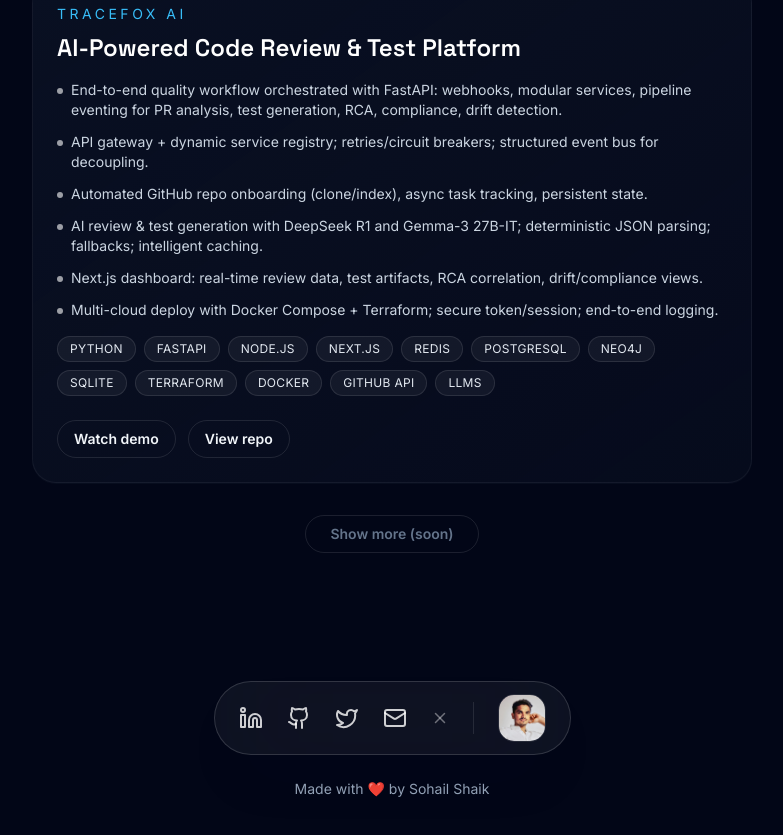
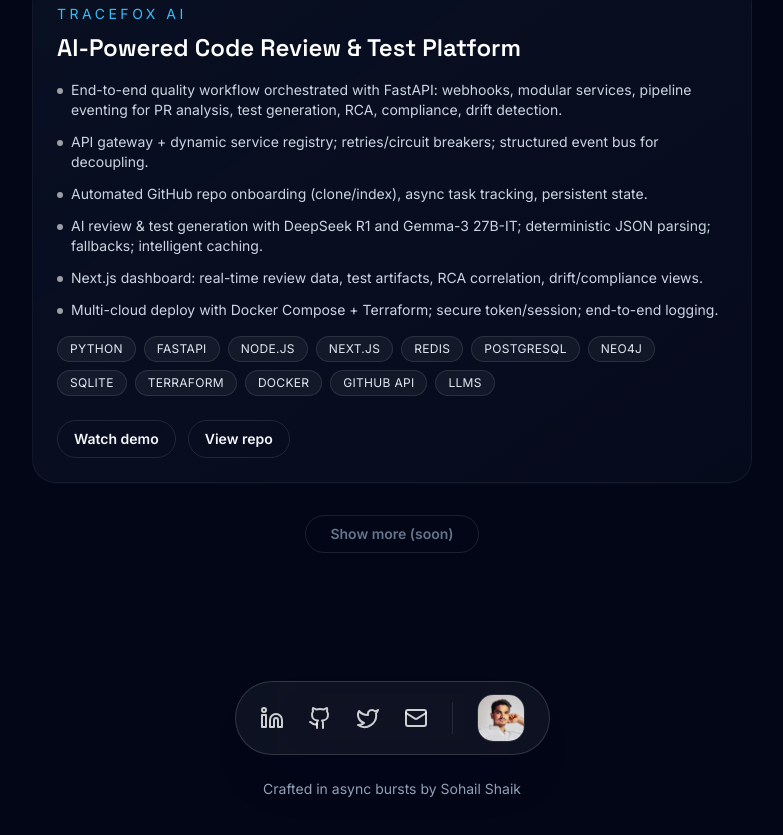
Before and after one commit to Sohail-9/my-portfolio, a Next.js app: page / in a window 1280 px wide. Shown: the part 2758-3593 px from the top of the page, without its empty margins (248-1031 px from the left). Built offline with nearby package versions, Linux system fonts and the light colour scheme.

Commit message:
update footer section

```diff
--- a/components/footer.tsx
+++ b/components/footer.tsx
@@ -1,5 +1,5 @@
 import Image from "next/image";
-import { LuGithub, LuLinkedin, LuMail, LuTwitter, LuX } from "react-icons/lu";
+import { LuGithub, LuLinkedin, LuMail, LuTwitter } from "react-icons/lu";
 import { footer } from "@/lib/content";
 import { links } from "@/lib/links";
 
@@ -29,7 +29,6 @@
                 <Icon />
               </a>
             ))}
-            <LuX className="text-lg text-white/40" aria-hidden />
             <span className="h-8 w-px bg-white/10" aria-hidden />
             <div className="h-12 w-12 overflow-hidden rounded-2xl border border-white/10">
               <Image
@@ -42,7 +41,7 @@
             </div>
           </div>
         </div>
-        <p className="text-center text-sm text-slate-400">{footer.text}</p>
+        <p className="text-center text-sm text-slate-400">Crafted in async bursts by Sohail Shaik</p>
       </div>
     </footer>
   );
```
